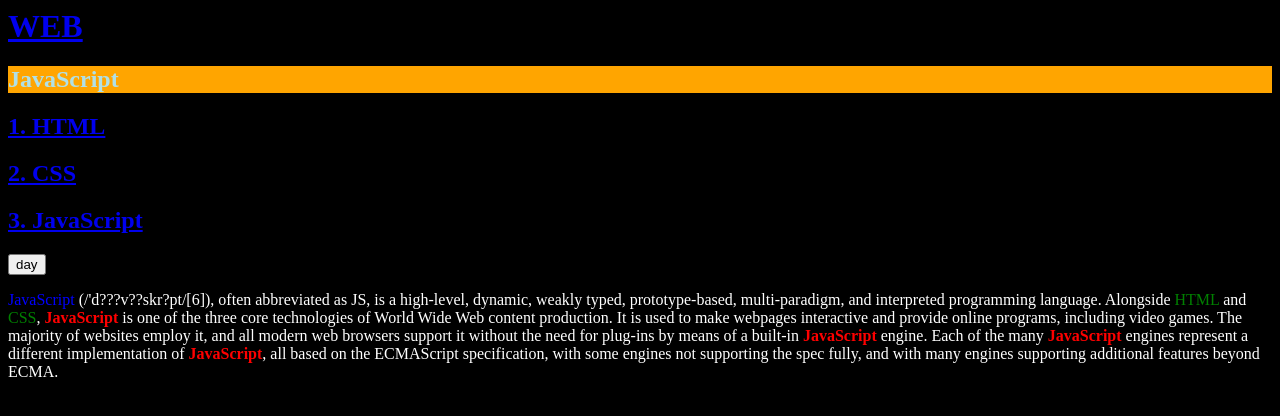
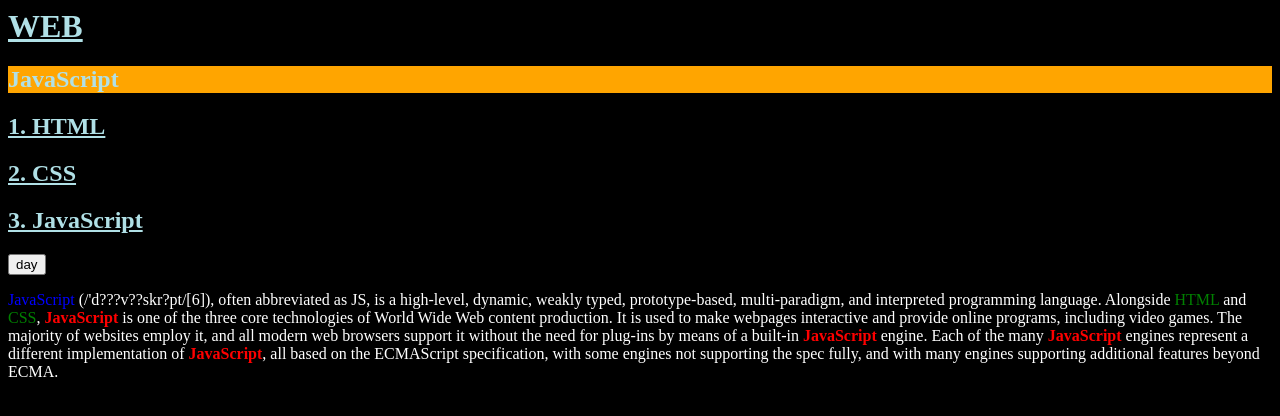
Before and after one commit to JohnYoo-Dev/Money-Gate, a plain HTML site: page index.html in a window 1280 px wide. Both pictures are taken after a click on the button "night". Drawn offline with Linux system fonts and the light colour scheme.

Commit message:
color function added

```diff
--- a/index.html
+++ b/index.html
@@ -25,11 +25,22 @@
       target.backgroundColor='black';
       target.color='white';
       arg1.value = 'day';
+      linkColor('powderblue');
     }
     else{
       target.backgroundColor='white';
       target.color='black';
       arg1.value = 'night';
+      linkColor('blue');
+    }
+  }
+
+  function linkColor(fontColor){
+    var linkA = document.querySelectorAll('a');
+    var i=0;
+    while (i < linkA.length){
+    linkA[i].style.color = fontColor;
+    i=i+1;
     }
   }
 </script>
```
